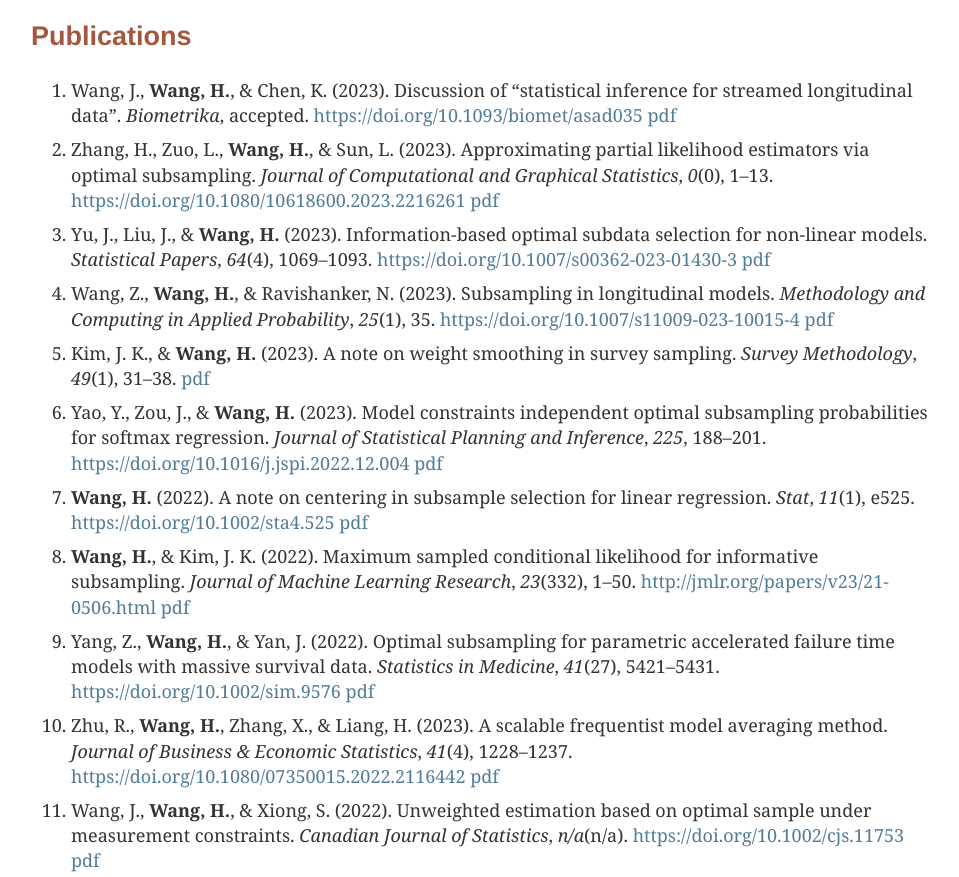
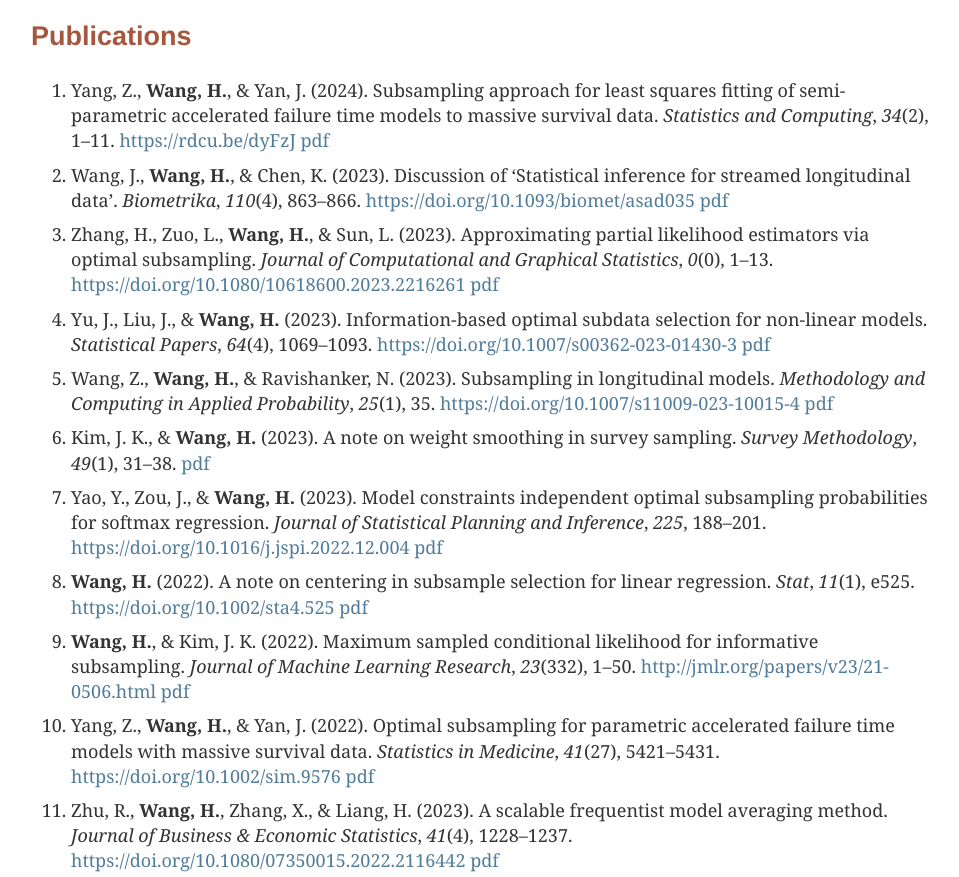
Before and after one commit to Ossifragus/Ossifragus.github.io, a plain HTML site: page index.html in a window 1280 px wide. Shown: the part 1209-2086 px from the top of the page, without its empty margins (159-1118 px from the left). Drawn offline with nearby package versions, Linux system fonts and the light colour scheme; some packages are replaced by stand-ins of ours.

Commit message:
deploy: db5bcf20f5ed5b2c2b818bb7a35875c43ff1589d

```diff
--- a/index.html
+++ b/index.html
@@ -306,7 +306,8 @@
 <h2 id="publications">Publications</h2>
 <div class="outline-text-2" id="text-publications">
 <ol class="org-ol">
-<li>Wang, J., <strong>Wang, H.</strong>, &#38; Chen, K. (2023). Discussion of “statistical inference for streamed longitudinal data”. <i>Biometrika</i>, accepted. <a href="https://doi.org/10.1093/biomet/asad035">https://doi.org/10.1093/biomet/asad035</a> <a href="pdfs/DiscussionOnInferenceStreamedData.pdf">pdf</a></li>
+<li>Yang, Z., <strong>Wang, H.</strong>, &#38; Yan, J. (2024). Subsampling approach for least squares fitting of semi-parametric accelerated failure time models to massive survival data. <i>Statistics and Computing</i>, <i>34</i>(2), 1–11. <a href="https://rdcu.be/dyFzJ">https://rdcu.be/dyFzJ</a> <a href="https://rdcu.be/dyFzJ">pdf</a></li>
+<li>Wang, J., <strong>Wang, H.</strong>, &#38; Chen, K. (2023). Discussion of ‘Statistical inference for streamed longitudinal data’. <i>Biometrika</i>, <i>110</i>(4), 863–866. <a href="https://doi.org/10.1093/biomet/asad035">https://doi.org/10.1093/biomet/asad035</a> <a href="pdfs/DiscussionOnInferenceStreamedData.pdf">pdf</a></li>
 <li>Zhang, H., Zuo, L., <strong>Wang, H.</strong>, &#38; Sun, L. (2023). Approximating partial likelihood estimators via optimal subsampling. <i>Journal of Computational and Graphical Statistics</i>, <i>0</i>(0), 1–13. <a href="https://doi.org/10.1080/10618600.2023.2216261">https://doi.org/10.1080/10618600.2023.2216261</a> <a href="https://arxiv.org/pdf/2210.04581.pdf">pdf</a></li>
 <li>Yu, J., Liu, J., &#38; <strong>Wang, H.</strong> (2023). Information-based optimal subdata selection for non-linear models. <i>Statistical Papers</i>, <i>64</i>(4), 1069–1093. <a href="https://doi.org/10.1007/s00362-023-01430-3">https://doi.org/10.1007/s00362-023-01430-3</a> <a href="pdfs/IBOSS_GLM.pdf">pdf</a></li>
 <li>Wang, Z., <strong>Wang, H.</strong>, &#38; Ravishanker, N. (2023). Subsampling in longitudinal models. <i>Methodology and Computing in Applied Probability</i>, <i>25</i>(1), 35. <a href="https://doi.org/10.1007/s11009-023-10015-4">https://doi.org/10.1007/s11009-023-10015-4</a> <a href="pdfs/OSMAC_MCAP.pdf">pdf</a></li>
```
